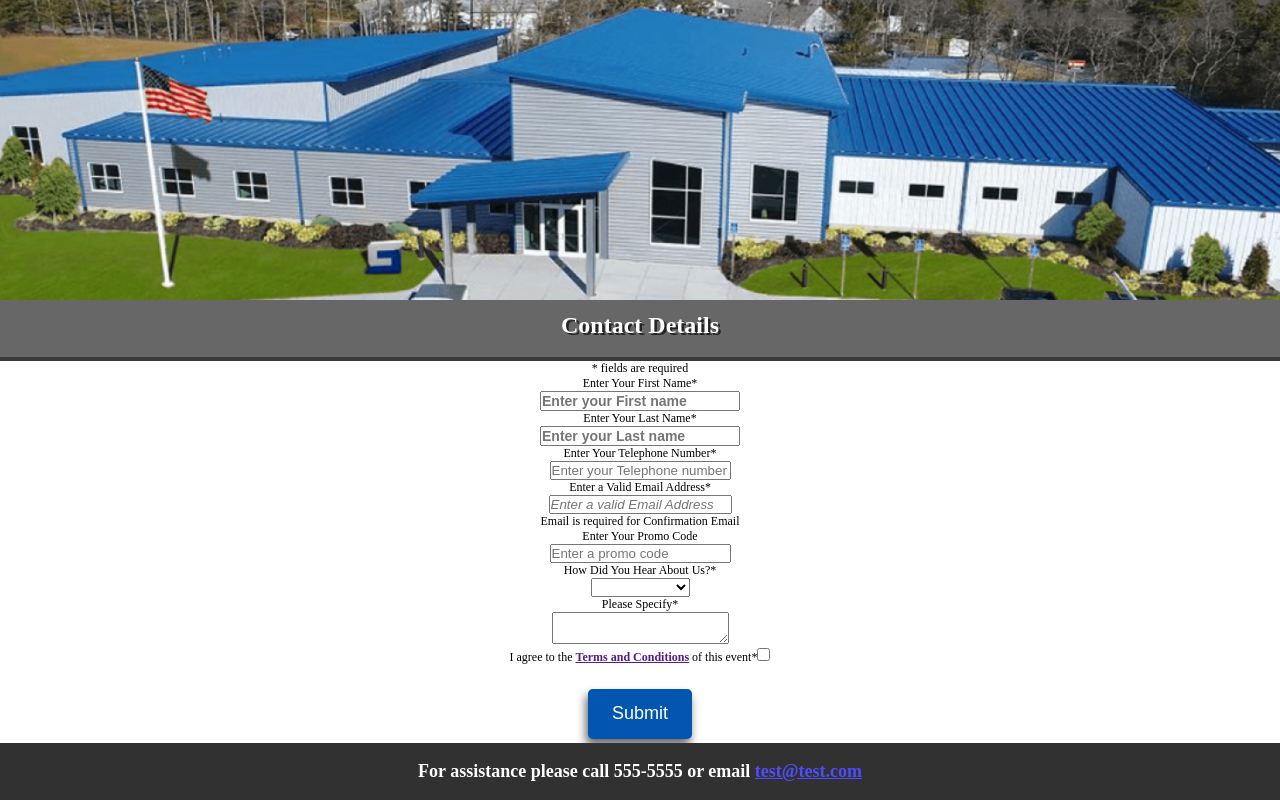
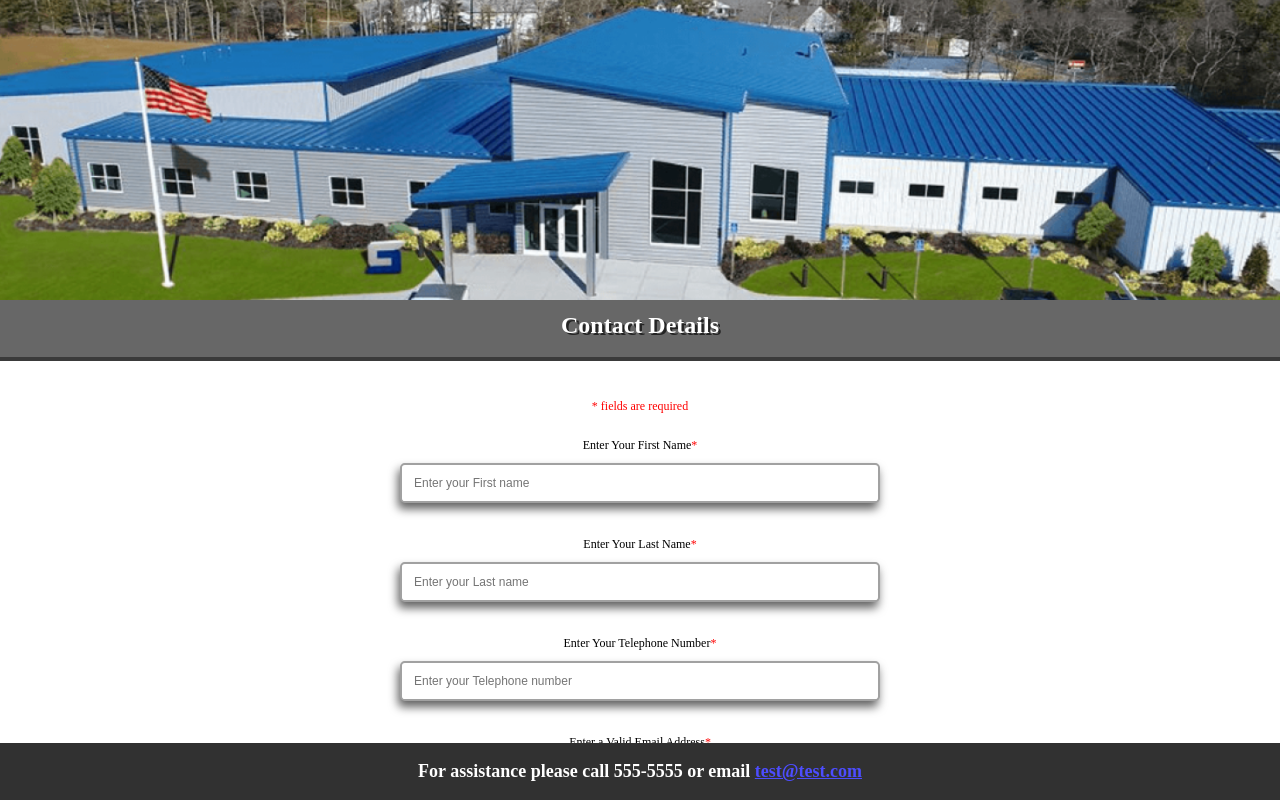
Before and after one commit to Ultra-Zactimus/CDS-Coding-Challenge, a Next.js app: page / in a window 1280 px wide. Shown: the top 800 px of the page. Built offline with nearby package versions, Linux system fonts and the light colour scheme.

Commit message:
add styles for form and inputs

```diff
--- a/src/sass/layout/_forms.scss
+++ b/src/sass/layout/_forms.scss
@@ -0,0 +1,94 @@
+%inputs {
+  display: block;
+  outline: none;
+  border-radius: 0.4rem;
+  width: 100%;
+  font-size: 1rem;
+  border: 2px solid #a1a1a1;
+  box-shadow: -2px 6px 10px 0.1px #636363;
+  transition: border 0.1s;
+  margin: 10px;
+
+  &:focus {
+    display: block;
+    outline: none;
+    border: 2px solid #0256af;
+  }
+}
+
+.form {
+  width: 500px;
+  clear: both;
+  margin-top: 38px;
+  margin-inline: auto;
+
+  &__message {
+    &--success {
+      position: fixed;
+      left: 0;
+      top: 0;
+      width: 100%;
+      margin-bottom: 2rem;
+      padding: 1rem;
+      background-color: #00b500;
+      color: #ffffff;
+      text-shadow: 1.5px 1.5px 2px #000000;
+    }
+
+    &--label {
+      margin: 1rem;
+    }
+
+    &--required {
+      margin-bottom: 1rem;
+      color: #ff0000;
+    }
+  }
+
+  &__attention {
+    &--required {
+      color: #ff0000;
+    }
+  }
+
+  &__alignment {
+    display: flex;
+
+    &--sections {
+      margin-top: 2rem;
+    }
+  }
+
+  &__input,
+  &__select {
+    height: 40px;
+    padding: 0.35rem 2.3rem 0.3rem 1rem;
+    font-weight: 500;
+    @extend %inputs;
+  }
+
+  &__textarea {
+    height: 200px;
+    resize: none;
+    padding: 1rem;
+    @extend %inputs;
+
+    &:focus {
+      display: block;
+      outline: none;
+      border: 2px solid #0256af;
+    }
+  }
+
+  &__checkbox {
+    &--alignment {
+      margin-top: 2rem;
+      display: flex;
+      justify-content: center;
+    }
+
+    &--text {
+      margin-right: 1rem;
+    }
+  }
+}
```
